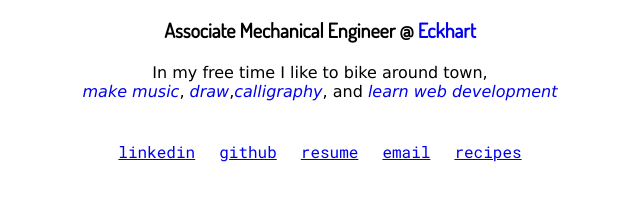
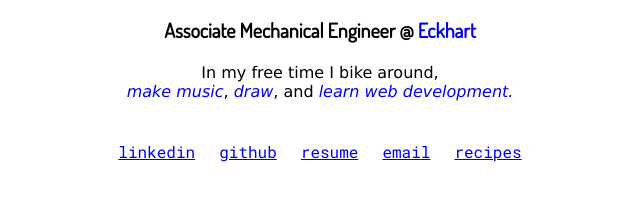
Before and after one commit to id-java/landing-site, a plain HTML site: page index.html in a window 1280 px wide. Shown: the part 280-480 px from the top of the page, without its empty margins (320-960 px from the left). Drawn offline with Linux system fonts and the light colour scheme; a web font is replaced by a local one.

Commit message:
updated email, hobbies

```diff
--- a/index.html
+++ b/index.html
@@ -24,17 +24,17 @@
                 </div>
 
                 <div id="hobbies">
-                    <p>In my free time I like to bike around town,<br>
-                         <a href="music.html" class="hobby-links" target="_blank">make music</a>,
-                            <a href="http://instagram.com/definitelyuncertain" target="_blank" class="hobby-links">draw</a>,<a href="https://www.parthkoshti.com target="_blank" class="hobby-links">calligraphy</a>,
-                            and <a href="https://github.com/id-java" target=" _blank" class="hobby-links">learn web development</a></p>
+                    <p>In my free time I bike around,<br>
+                         <a href="music.html" class="hobby-links" target="./music.html">make music</a>,
+                            <a href="http://instagram.com/definitelyuncertain" target="_blank" class="hobby-links">draw</a>,
+                            and <a href="https://github.com/id-java" target=" _blank" class="hobby-links">learn web development.</a></p>
                 </div>
 
                 <div id="social">
                     <li><a href="https://linkedin.com/in/parthkoshti" target="_blank">linkedin</a></li>
                     <li><a href="https://github.com/id-java" target="_blank">github</a></li>
                     <li><a href="./parth_koshti_resume.pdf" target="_blank">resume</a></li>
-                    <li><a href="mailto:pkoshti@purdue.edu" target="_blank">email</a></li>
+                    <li><a href="mailto:parthkoshti+site@gmail.com" target="_blank">email</a></li>
                     <li><a href="./recipes.html" target="_blank">recipes</a></li>
                 </div>
         </div>
```
